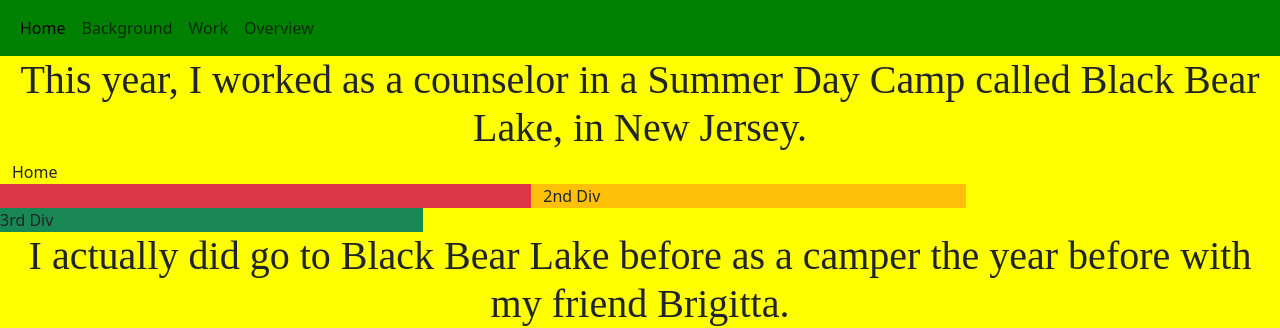
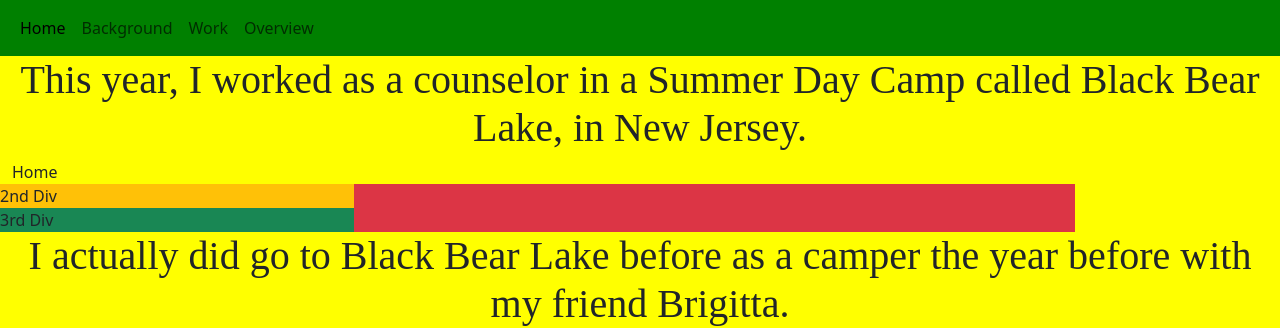
Before and after one commit to LGreen808/Summer-tainment-site, a plain HTML site: page index.html in a window 1280 px wide. Shown: the top 328 px of the page. Drawn offline with nearby package versions, Linux system fonts and the light colour scheme.

Commit message:
Working on Div

```diff
--- a/index.html
+++ b/index.html
@@ -51,8 +51,9 @@
 
 <div class="container-fluid">Home</div>
     <div class="row">
-      <div class="col-5 bg-danger">
-
+      <div class="col-10 bg-danger">
+        <div class="col-4 bg-warning">2nd Div</div>
+        <div class="col-4 bg-success">3rd Div</div>
       </div>
 
 
@@ -64,9 +65,7 @@
 
 
 
-      <div class="col-4 bg-warning">2nd Div</div>
-      <div class="col-4 bg-success">3rd Div</div>
-    </div>
+
 
 
 
```
